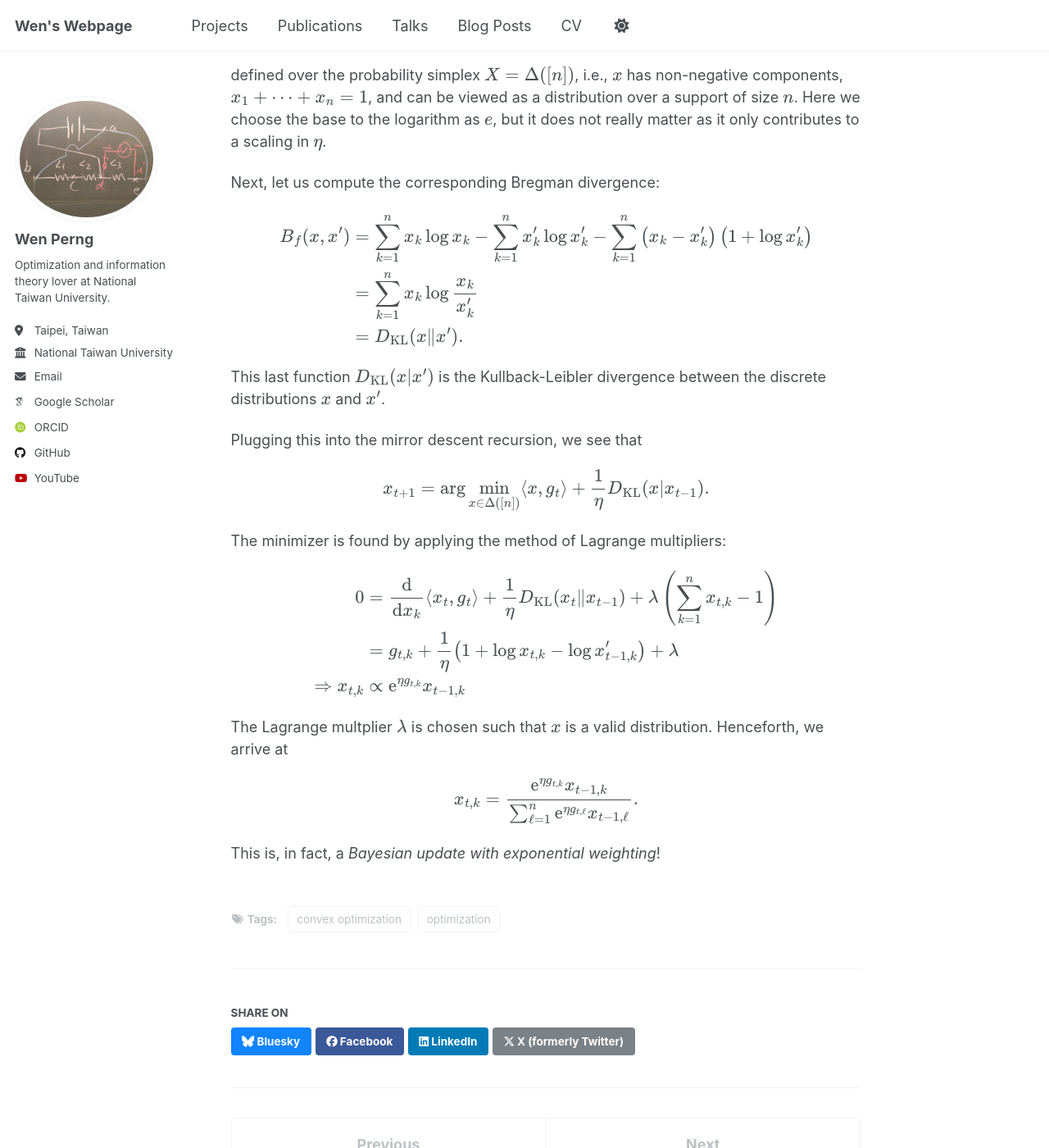
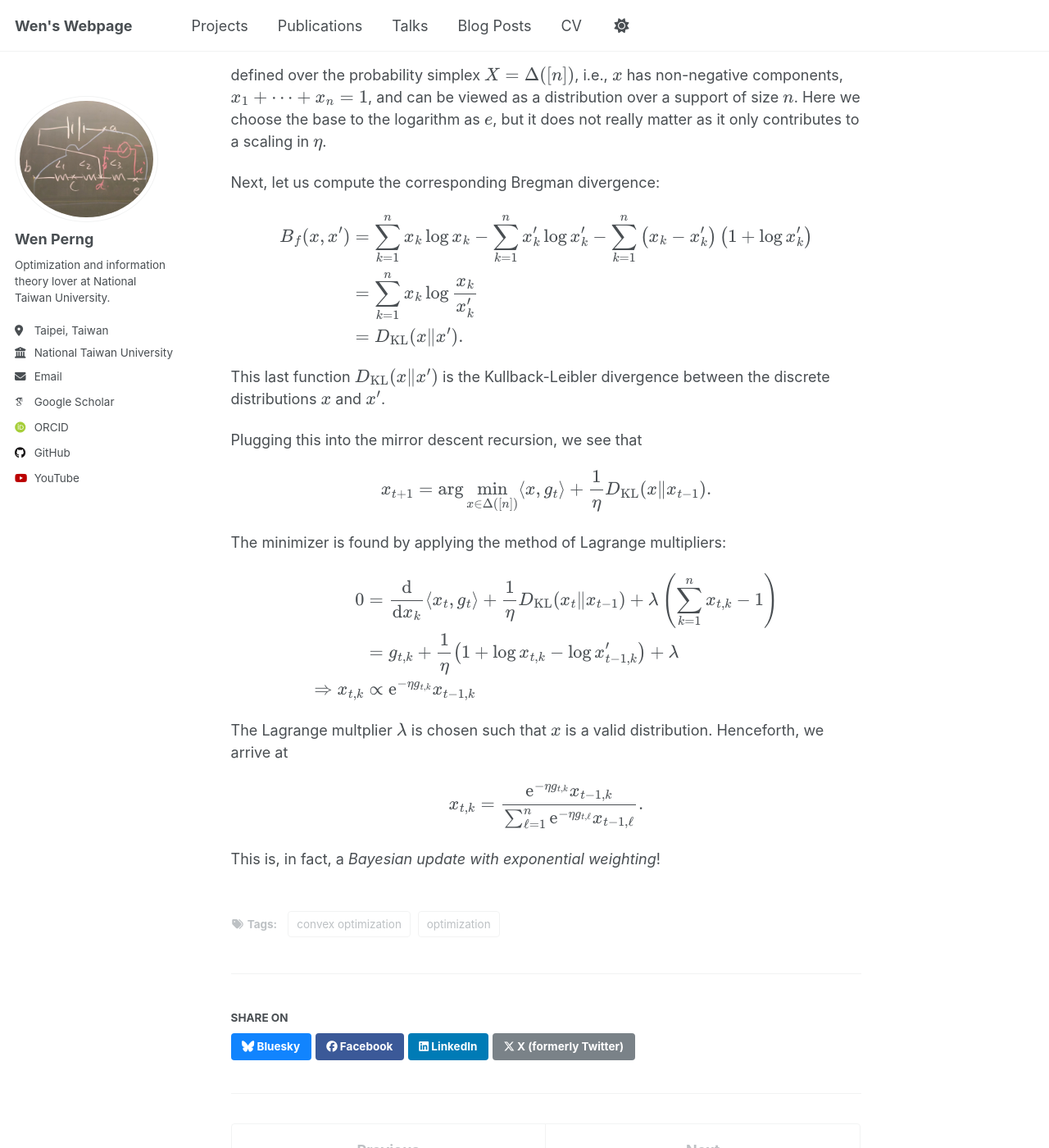
Before and after one commit to WenPerng/WenPerng.github.io, a Jekyll site: the page built from _posts/2025-08-21-blog-post.md, in a window 1280 px wide and 1400 px high, scrolled down 2165 px. Shown: the whole window at 82% size. Built offline with Jekyll 4.4.1, drawn with Linux system fonts in a browser that asks for light colours; some web fonts are replaced; a script that is not in the unit is left out.

Commit message:
Update 2025-08-21-blog-post.md

```diff
--- a/_posts/2025-08-21-blog-post.md
+++ b/_posts/2025-08-21-blog-post.md
@@ -62,35 +62,40 @@ Under this choice of \\(f\\), we have obtained the usual descent method as intro
 ## KL divergence
 Consider the convex function as the negative entropy:
 <p>
-$$ f(x) = - H(x) = \sum_{k=1}^{n} x_k \log x_k$$
+$$
+  f(x) = - H(x) = \sum_{k=1}^{n} x_k \log x_k
+$$
 </p>
 defined over the probability simplex \\(X = \Delta([n])\\), i.e., \\(x\\) has non-negative components, \\(x_1 + \cdots + x_n = 1\\), and can be viewed as a distribution over a support of size \\(n\\). Here we choose the base to the logarithm as \\(e\\), but it does not really matter as it only contributes to a scaling in \\(\eta\\).
 
 Next, let us compute the corresponding Bregman divergence:
 <p>
-\begin{align*}
+$$\begin{aligned}
     B_f(x, x')
     &= \sum_{k=1}^{n} x_k \log x_k - \sum_{k=1}^{n} x'_k \log x'_k - \sum_{k=1}^{n} \left(x_k - x'_k\right) \left(1 + \log x'_k \right) \\
     &= \sum_{k=1}^{n} x_k \log \frac{x_k}{x'_k} \\
     &= D_{\mathrm{KL}}( x \| x' ).
-\end{align*}
+\end{aligned}$$
 </p>
-This last function \\(D_{\mathrm{KL}}( x \| x' )\\) is the Kullback-Leibler divergence between the discrete distributions \\(x\\) and \\(x'\\).
+This last function \\(D_{\mathrm{KL}}( x \\| x' )\\) is the Kullback-Leibler divergence between the discrete distributions \\(x\\) and \\(x'\\).
 
 Plugging this into the mirror descent recursion, we see that
-\\[
+<p>
+$$
     x_{t+1} = \arg\min_{x \in \Delta([n])} \langle x,g_{t} \rangle + \frac{1}{\eta} D_{\mathrm{KL}}( x \| x_{t-1} ).
-\\]
+$$
+</p>
 The minimizer is found by applying the method of Lagrange multipliers:
 <p>
-\begin{align*}
+$$\begin{aligned}
     0 &= \frac{\mathrm{d}}{\mathrm{d} x_k} \langle x_{t}, g_{t} \rangle + \frac{1}{\eta} D_{\mathrm{KL}}( x_{t} \| x_{t-1} ) + \lambda \left(\sum_{k=1}^{n} x_{t,k} -1\right) \\
     &= g_{t,k} + \frac{1}{\eta} \left( 1 + \log x_{t,k} - \log x'_{t-1,k}\right) + \lambda \\
-    \Rightarrow x_{t,k} &\propto \mathrm{e}^{\eta g_{t,k}} x_{t-1,k}
-\end{align*}
+    \Rightarrow x_{t,k} &\propto \mathrm{e}^{-\eta g_{t,k}} x_{t-1,k}
+\end{aligned}
+$$
 </p>
 The Lagrange multplier \\(\lambda\\) is chosen such that \\(x\\) is a valid distribution. Henceforth, we arrive at
 \\[
-    x_{t,k} = \frac{\mathrm{e}^{\eta g_{t,k}} x_{t-1,k}}{\sum_{\ell=1}^{n} \mathrm{e}^{\eta g_{t,\ell}} x_{t-1,\ell}}.
+    x_{t,k} = \frac{\mathrm{e}^{-\eta g_{t,k}} x_{t-1,k}}{\sum_{\ell=1}^{n} \mathrm{e}^{-\eta g_{t,\ell}} x_{t-1,\ell}}.
 \\]
 This is, in fact, a *Bayesian update with exponential weighting*!
```
